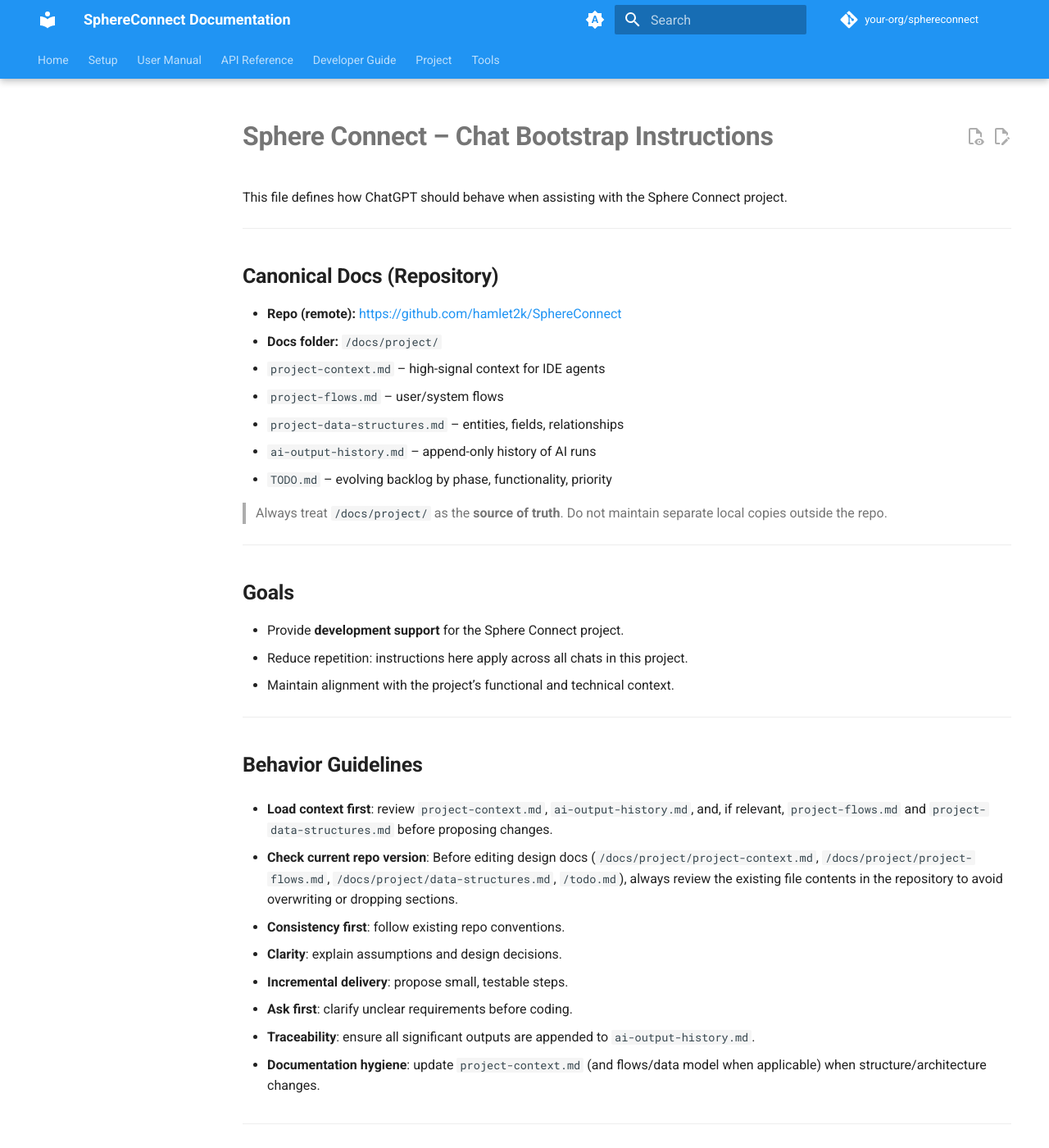
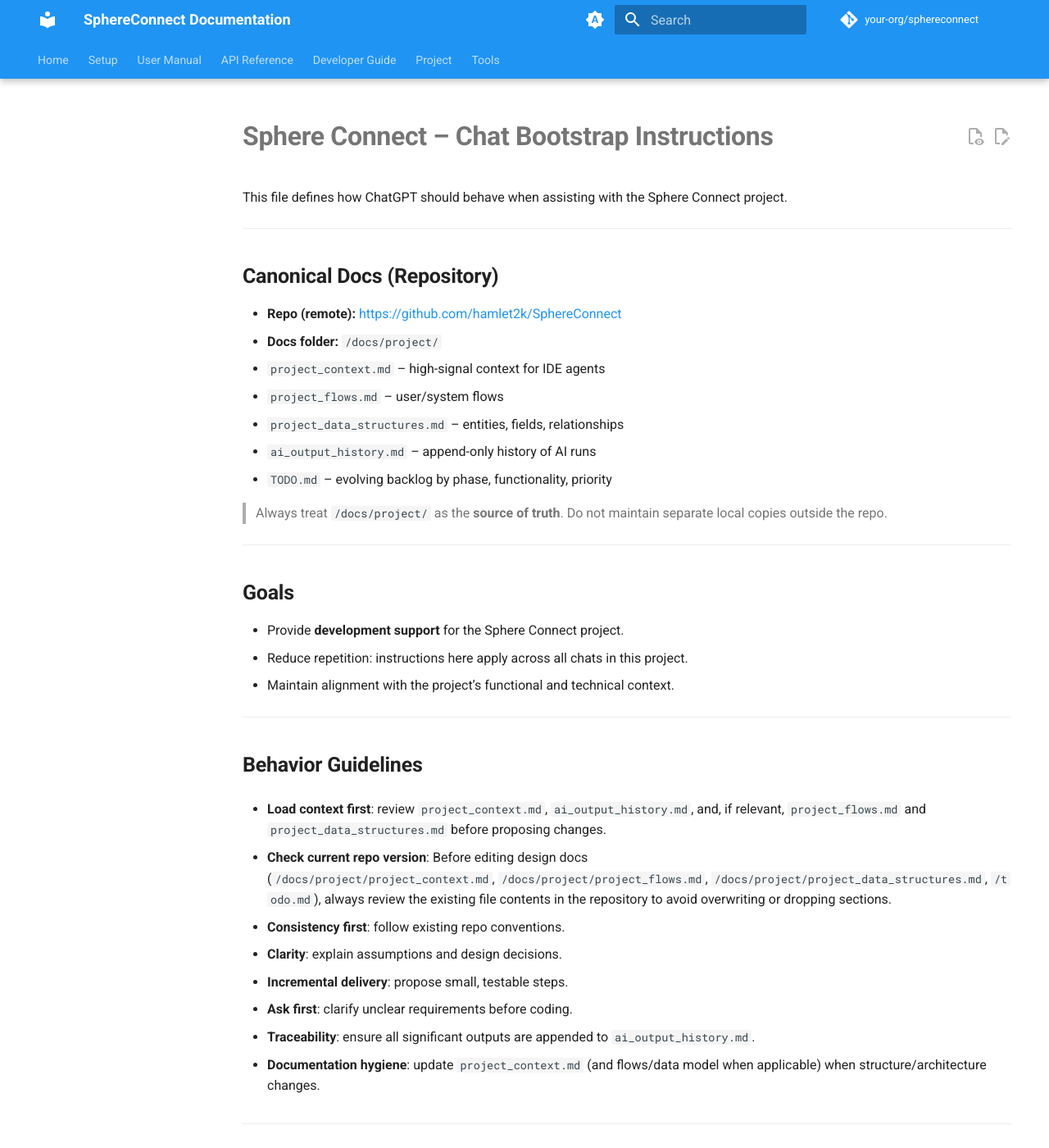
Before and after one commit to hamlet2k/SphereConnect, an MkDocs documentation site: the page built from docs/project/chat_bootstrap.md, in a window 1280 px wide and 1400 px high. Shown: the whole window at 82% size. Built offline with MkDocs 1.6.1 and Material for MkDocs 9.7.7, drawn with Linux system fonts in a browser that asks for light colours; comment, search, counter and statistics services are not loaded; the version menu is left out; some of the changed text lies outside the part shown.

Commit message:
fix(docs): standardize file naming conventions in documentation

````diff
--- a/docs/project/chat_bootstrap.md
+++ b/docs/project/chat_bootstrap.md
@@ -8,10 +8,10 @@
 
 - **Repo (remote):** [https://github.com/hamlet2k/SphereConnect](https://github.com/hamlet2k/SphereConnect)
 - **Docs folder:** `/docs/project/`
-  - `project-context.md` – high-signal context for IDE agents
-  - `project-flows.md` – user/system flows
-  - `project-data-structures.md` – entities, fields, relationships
-  - `ai-output-history.md` – append-only history of AI runs
+  - `project_context.md` – high-signal context for IDE agents
+  - `project_flows.md` – user/system flows
+  - `project_data_structures.md` – entities, fields, relationships
+  - `ai_output_history.md` – append-only history of AI runs
 - `TODO.md` – evolving backlog by phase, functionality, priority
 
 > Always treat `/docs/project/` as the **source of truth**. Do not maintain separate local copies outside the repo.
@@ -28,9 +28,9 @@
 
 ## **Behavior Guidelines**
 
-- **Load context first**: review `project-context.md`, `ai-output-history.md`, and, if relevant, `project-flows.md` and `project-data-structures.md` before proposing changes.
+- **Load context first**: review `project_context.md`, `ai_output_history.md`, and, if relevant, `project_flows.md` and `project_data_structures.md` before proposing changes.
 
-  - **Check current repo version**: Before editing design docs (`/docs/project/project-context.md`, `/docs/project/project-flows.md`, `/docs/project/data-structures.md`, `/todo.md`), always review the existing file contents in the repository to avoid overwriting or dropping sections.
+  - **Check current repo version**: Before editing design docs (`/docs/project/project_context.md`, `/docs/project/project_flows.md`, `/docs/project/project_data_structures.md`, `/todo.md`), always review the existing file contents in the repository to avoid overwriting or dropping sections.
 
 - **Consistency first**: follow existing repo conventions.
 
@@ -40,9 +40,9 @@
 
 - **Ask first**: clarify unclear requirements before coding.
 
-- **Traceability**: ensure all significant outputs are appended to `ai-output-history.md`.
+- **Traceability**: ensure all significant outputs are appended to `ai_output_history.md`.
 
-- **Documentation hygiene**: update `project-context.md` (and flows/data model when applicable) when structure/architecture changes.
+- **Documentation hygiene**: update `project_context.md` (and flows/data model when applicable) when structure/architecture changes.
 
 
 
@@ -99,7 +99,7 @@
 
 - Always produce **Markdown-friendly output**.
 - For code, assume it will live in the Sphere Connect repo unless specified.
-- Append all outputs of substance (design drafts, generated code, structured notes) into `ai-output-history.md`.
+- Append all outputs of substance (design drafts, generated code, structured notes) into `ai_output_history.md`.
 - If something is exploratory or speculative, still log it for context.
 
 ---
@@ -119,7 +119,7 @@
   1. Full updated file (in a code block with the correct source language, e.g., `python, `markdown, etc.),
   2. Or update the file inside the Canvas,
   3. Or attach a downloadable link to the full updated file.
-- Partial snippets are allowed **as long as they are in proper source-language fenced blocks** (e.g., `python, `markdown, `json, `bash).
+- Partial snippets are allowed **as long as they are in proper source-language fenced blocks** (e.g., `python, `markdown, `json, `bash).
 - Never provide “floating” text without code fences when the user might need to copy/paste.
 - Keep `/docs/` files as the **single source of truth** for project context, flows, and history.
 
@@ -154,10 +154,10 @@
 Project: Sphere Connect
 
 Load first:
-- docs/project/project-context.md
-- docs/project/ai-output-history.md
-- docs/project/project-flows.md (if routes/UX change)
-- docs/project/project-data-structures.md (if models/migrations change)
+- docs/project/project_context.md
+- docs/project/ai_output_history.md
+- docs/project/project_flows.md (if routes/UX change)
+- docs/project/project_data_structures.md (if models/migrations change)
 
 Task:
 <describe the concrete change>
@@ -172,7 +172,7 @@
 1) Exact file diffs or full file contents.
 2) Brief rationale (what & why).
 3) Migration commands (if any) and run notes.
-4) A short entry to append to docs/project/ai-output-history.md:
+4) A short entry to append to docs/project/ai_output_history.md:
    "YYYY-MM-DD – <task> – summary & follow-ups".
 ```
 
````
Also changed, not shown: docs/project/project_context.md (+4 -4 lines), docs/project/project_data_structures.md (+10 -10 lines), docs/project/project_flows.md (+7 -7 lines).
